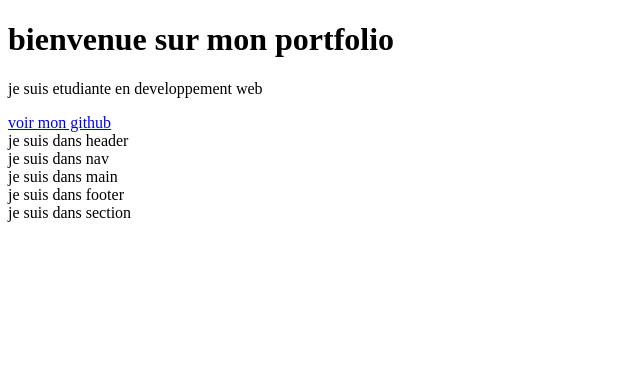
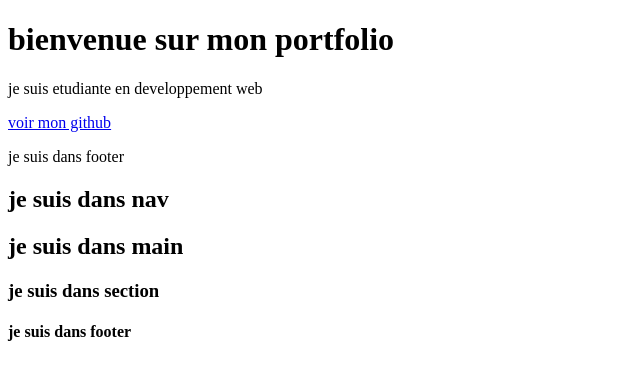
Before and after one commit to boodouja-bit/vsc, a plain HTML site: page index.html in a window 1280 px wide. Shown: the whole page, without its empty margins (0-640 px from the left). Drawn offline with Linux system fonts and the light colour scheme.

Commit message:
ajout de la structure HTML de base

```diff
--- a/index.html
+++ b/index.html
@@ -4,15 +4,27 @@
     <meta charset="UTF-8">
     <meta name="viewport" content="width=<>, initial-scale=1.0">
     <title>Document</title>
+    <link rel="stylesheet" href="style.css">
+
 </head>
 <body>
     <h1>bienvenue sur mon portfolio</h1>
     <p>je suis etudiante en developpement web</p>
     <a href="https://github.com/boodouja-bit/vsc" target="_blank"> voir mon github</a>
-    <header> je suis dans header </header>
-    <nav>je suis dans nav </nav>
-    <main> je suis dans main </main>
-    <footer> je suis dans footer </footer>
-    <section> je suis dans section </section>
+    <header>
+        <p>je suis dans footer</p>
+    </header>
+    <nav>
+        <h1>je suis dans nav</h1>
+    </nav>
+    <main>
+        <h2>je suis dans main</h2>
+    </main>
+    <section>
+        <h3>je suis dans section</h3>
+    </section>
+    <footer>
+        <h4>je suis dans footer</h4>
+    </footer>
 </body>
 </html>
```
